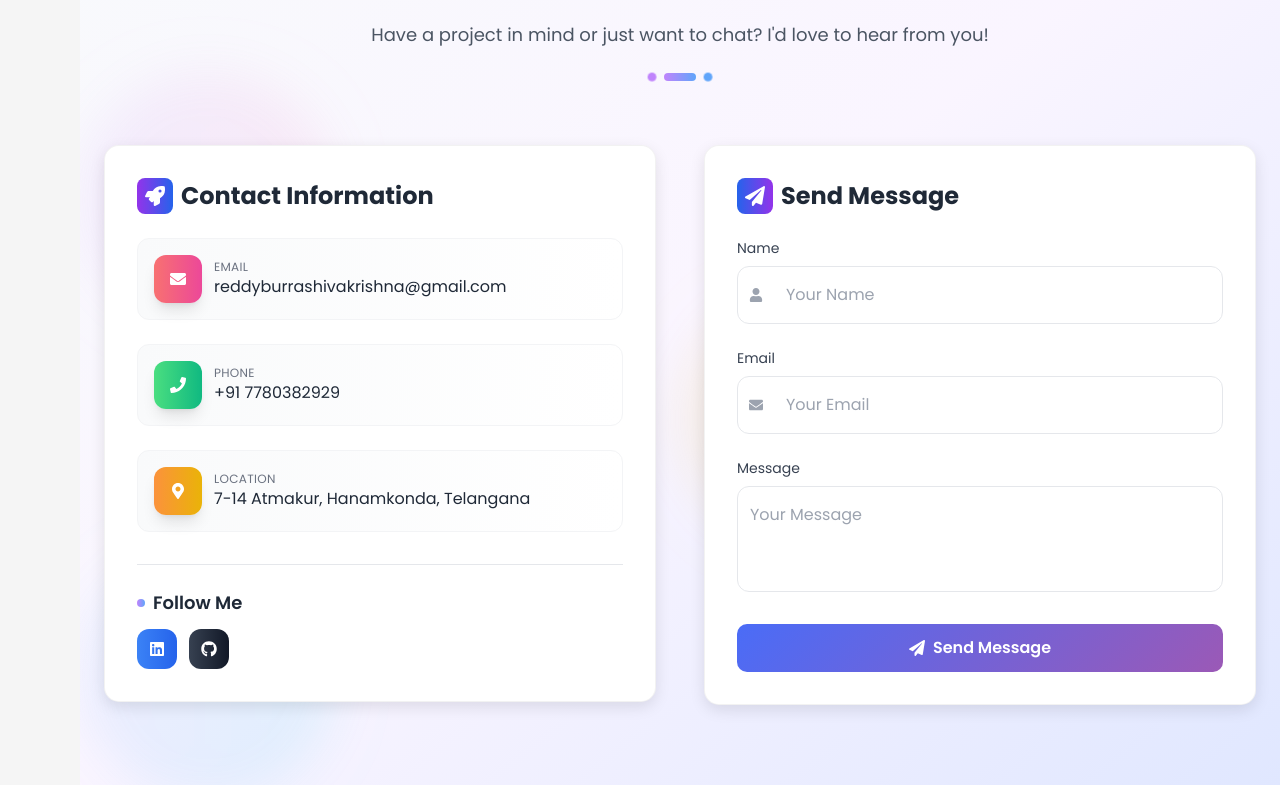
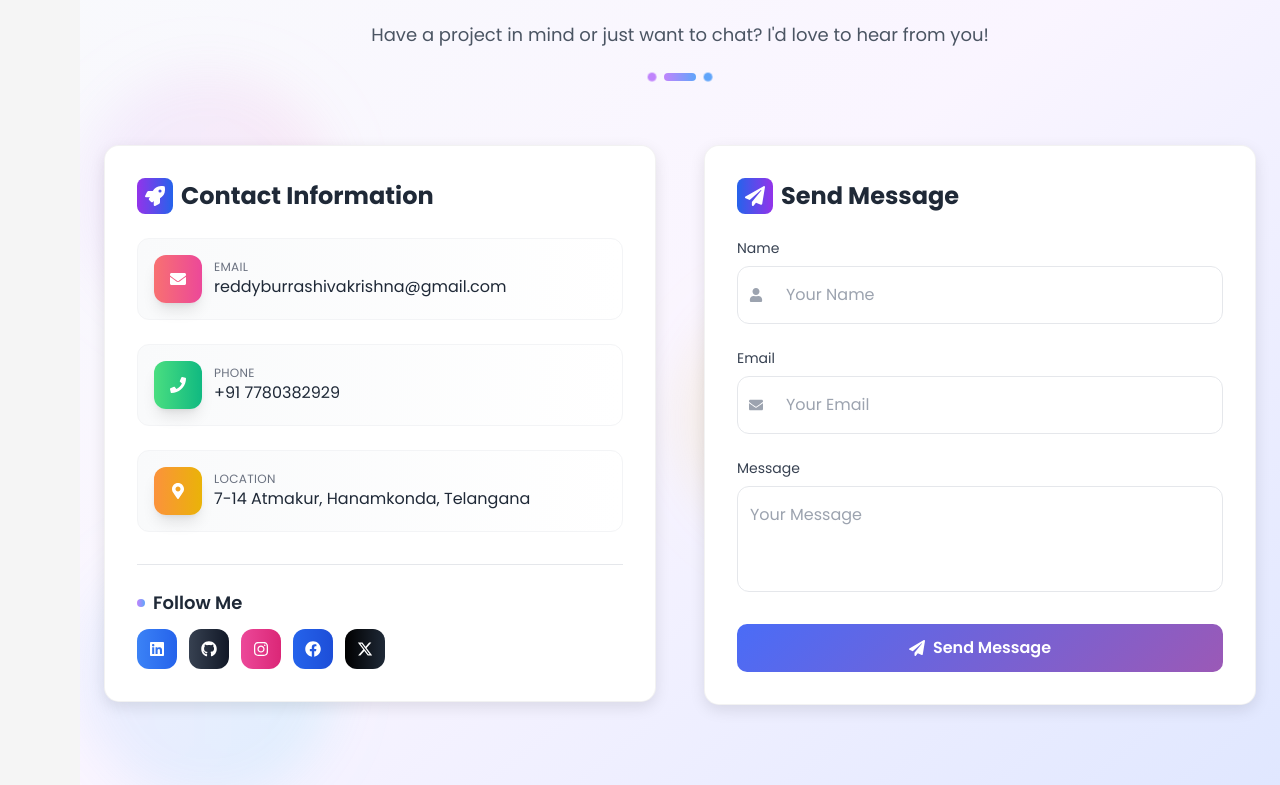
Before and after one commit to ShivaKrishnaReddyBurra/portfolio-v2, a Next.js app: page / in a window 1280 px wide. Shown: the part 9654-10439 px from the top of the page. Built offline with nearby package versions, Linux system fonts and the light colour scheme.

Commit message:
update: Added social links in contact

```diff
--- a/components/Contact.jsx
+++ b/components/Contact.jsx
@@ -1,6 +1,7 @@
 'use client';
 import React, { useState, useEffect } from 'react';
-import { FaEnvelope, FaLinkedin, FaGithub, FaMapMarkerAlt, FaPhone, FaPaperPlane, FaUser, FaHeart, FaRocket } from 'react-icons/fa';
+import { FaEnvelope, FaLinkedin, FaGithub, FaMapMarkerAlt, FaPhone, FaPaperPlane, FaUser, FaHeart, FaRocket, FaInstagram, FaFacebook } from 'react-icons/fa';
+import { FaXTwitter } from 'react-icons/fa6';
 
 const Contact = () => {
   const [formData, setFormData] = useState({ name: '', email: '', message: '' });
@@ -121,6 +122,24 @@ const Contact = () => {
       href: 'https://github.com/ShivaKrishnaReddyBurra',
       gradient: 'from-gray-700 to-gray-900',
     },
+    {
+      icon: <FaInstagram size={16} className="w-4 h-4" />,
+      label: 'Instagram',
+      href: 'https://www.instagram.com/shivkrish_1624',
+      gradient: 'from-pink-500 to-pink-600',
+    },
+    {
+      icon: <FaFacebook size={16} className="w-4 h-4" />,
+      label: 'Facebook',
+      href: 'https://www.facebook.com/shivakrishnareddy.burra',
+      gradient: 'from-blue-600 to-blue-700',
+    },
+    {
+      icon: <FaXTwitter size={16} className="w-4 h-4" />,
+      label: 'Twitter',
+      href: 'https://x.com/ShivKrish_2k4',
+      gradient: 'from-black to-gray-800',
+    }
   ];
 
   return (
```
